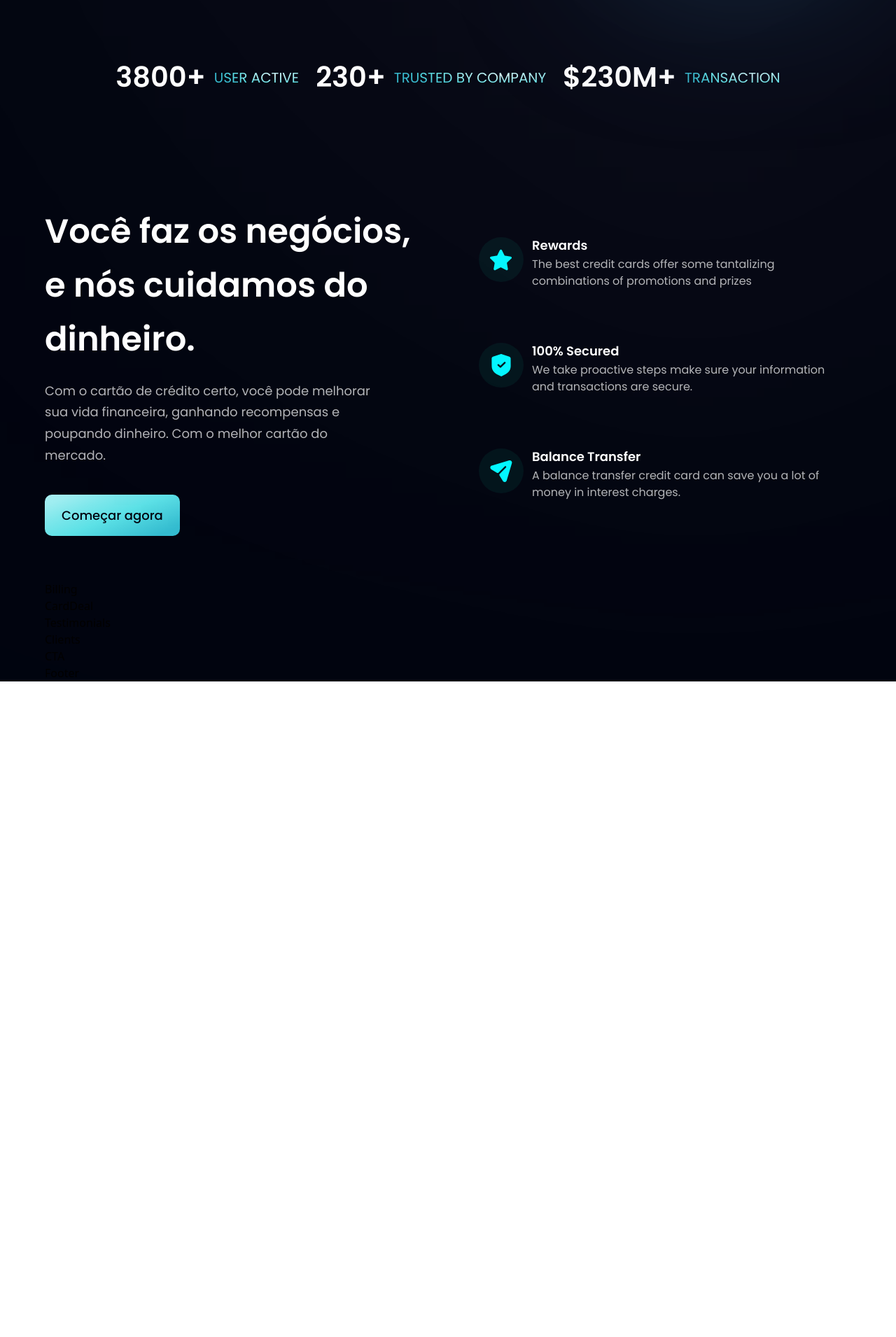
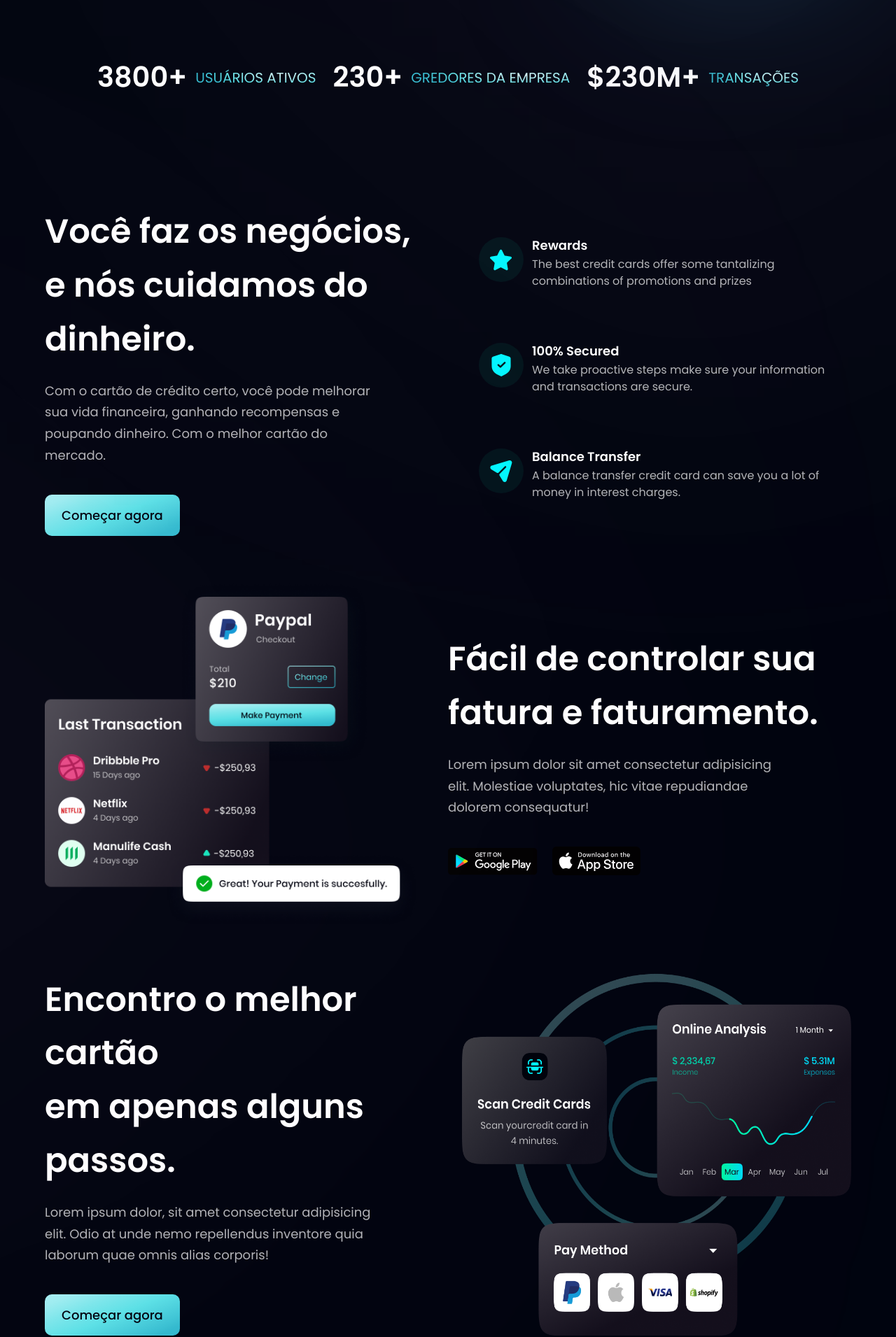
Before and after one commit to cadugomes06/banco-Hoobank, a React (Vite) app: page / in a window 1280 px wide. Shown: the part 716-2627 px from the top of the page at 70% size. Before the commit the page ends 1690 px from the top, so only its background shows below. Built offline with nearby package versions, Linux system fonts and the light colour scheme.

Commit message:
sessão de testemunhas e faturamento

```diff
--- a/src/components/Billing.jsx
+++ b/src/components/Billing.jsx
@@ -1,8 +1,40 @@
 import React from 'react'
+import { bill, apple, google } from '../assets'
+import styles, { layout } from '../style'
 
 const Billing = () => {
   return (
-    <div>Billing</div>
+    <section id='product' className={layout.sectionImgReverse}>
+      <div className={layout.sectionImgReverse}>
+        <img src={bill} alt="billing" className="w-[100%] h-[100%]
+         relative z-[5] " />
+
+      <div className='absolute z-[3] -left-1/2 top-0 w-[50%]
+       h-[50%] rounded-full white__gradient' />
+       <div className='absolute z-[0] -left-1/2 bottom-0 w-[50%]
+       h-[50%] rounded-full pink__gradient' />
+       </div>
+
+       <div className={layout.sectionInfo}>
+        <h2 className={styles.heading2}>
+          Fácil de controlar sua
+          <br className='sm:block hidden'></br>
+          fatura e faturamento.
+        </h2>
+        <p className={`${styles.paragraph} max-w-[470px] mt-5`}>
+          Lorem ipsum dolor sit amet consectetur
+          adipisicing elit. Molestiae voluptates,
+          hic vitae repudiandae dolorem consequatur!
+        </p>
+
+         <div className='flex flex-row flex-wrap sm:mt-10 mt-6'>
+            <img src={google} alt="google-play" className='w-[128px]
+             h-[42px] object-contain mr-5 cursor-pointer' />
+            <img src={apple} alt="google-play" className='w-[128px]
+             h-[42px] object-contain mr-5 cursor-pointer' />
+         </div>
+       </div>
+    </section>
   )
 }
 
--- a/src/components/CardDeal.jsx
+++ b/src/components/CardDeal.jsx
@@ -1,8 +1,29 @@
 import React from 'react'
+import { card } from '../assets'
+import styles, { layout } from '../style'
+import Button from './Button'
 
 const CardDeal = () => {
   return (
-    <div>CardDeal</div>
+    <section className={layout.section}>
+      <div className={layout.sectionInfo}>
+        <h2 className={styles.heading2}>
+          Encontro o melhor cartão
+          <br className="sm:block hidden"></br>
+          em apenas alguns passos.
+        </h2>
+        <p className={`${styles.paragraph} max-w-[470px] mt-5`}>
+          Lorem ipsum dolor, sit amet consectetur adipisicing
+           elit. Odio at unde nemo repellendus inventore
+            quia laborum quae omnis alias corporis!
+        </p>
+      <Button styles="mt-10 rounded-[10px]" />
+      </div>
+
+      <div className={layout.sectionImg}>
+        <img src={card} alt="card" className="w-[100%] h-[100%]" />
+      </div>
+    </section>
   )
 }
 
--- a/src/components/FeedbackCard.jsx
+++ b/src/components/FeedbackCard.jsx
@@ -1,8 +1,36 @@
 import React from 'react'
+import { quotes } from '../assets'
 
-const FeedbackCard = () => {
+const FeedbackCard = ({ content, name, title, img}) => {
   return (
-    <div>FeedbackCard</div>
+    <div className='flex justify-between flex-col
+    px-10 py-12 rounded-[20px] max-w-[370px] md:mr-10
+    sm:mr-5 mr-0 my-5 feedback-card'>
+      <img src={quotes} alt="double_quotes" className='
+      w-[42px] h-[27px] object-contain' />
+      <p className='font-poppins font-normal text-[18px]
+      leading-[32px] text-white my-10 '>
+        {content}
+      </p>
+
+      <div className='flex flex-row'>
+        <img src={img} alt={name} className="w-[48px]
+        h-[48px] rounded-full"  />
+
+        <div className='flex flex-col ml-4'>
+          <h4 className='font-poppins font-normal
+          text-[20px] leading-[32px] text-white '>
+            {name}
+          </h4>
+          <p className='font-poppins font-normal
+          text-[16px] leading-[24px] text-dimWhite'>
+            {title}
+          </p>
+        </div>
+
+      </div>
+
+    </div>
   )
 }
 
--- a/src/components/Testimonials.jsx
+++ b/src/components/Testimonials.jsx
@@ -1,8 +1,43 @@
 import React from 'react'
+import { feedback } from '../constants'
+import styles from '../style'
+import FeedbackCard from './FeedbackCard'
 
 const Testimonials = () => {
   return (
-    <div>Testimonials</div>
+    <section id="clients" className={`${styles.paddingY}
+    ${styles.flexCenter} flex-col relative`}>
+
+      <div className='absolute z-[0] w-[60%] h-[60%]
+      -right-[50%] rounded-full blue__gradient' />
+
+      <div className="w-full flex justify-between items-center
+       md:flex-row flex-col sm:mb-16 mb-6 relative z-[1]">
+        <h1 className={styles.heading2}>
+          O que as pessoas estão
+          <br className='sm:block hidden'></br>
+          dizendo sobre nós
+        </h1>
+        <div className='w-full md:mt-0 mt-6'>
+          <p className={`${styles.paragraph} text-left
+          max-w-[450px]`}>
+            Lorem ipsum dolor sit amet consectetur
+             adipisicing elit. Adipisci optio,
+              ducimus totam soluta molestiae
+               tempora qui perspiciatis quod!
+                Quisquam, velit?
+          </p>
+        </div>
+      </div>
+
+      <div className='flex flex-wrap sm:justify-start justify-center
+      w-full feedback-container relative z-[1]'>
+        {feedback.map((card) => (
+          <FeedbackCard key={card.id} {...card} />
+        ))}
+      </div>
+
+    </section>
   )
 }
 
--- a/src/constants/index.js
+++ b/src/constants/index.js
@@ -73,17 +73,17 @@ export const feedback = [
 export const stats = [
   {
     id: "stats-1",
-    title: "User Active",
+    title: "Usuários ativos",
     value: "3800+",
   },
   {
     id: "stats-2",
-    title: "Trusted by Company",
+    title: "Gredores da empresa",
     value: "230+",
   },
   {
     id: "stats-3",
-    title: "Transaction",
+    title: "Transações",
     value: "$230M+",
   },
 ];
```
